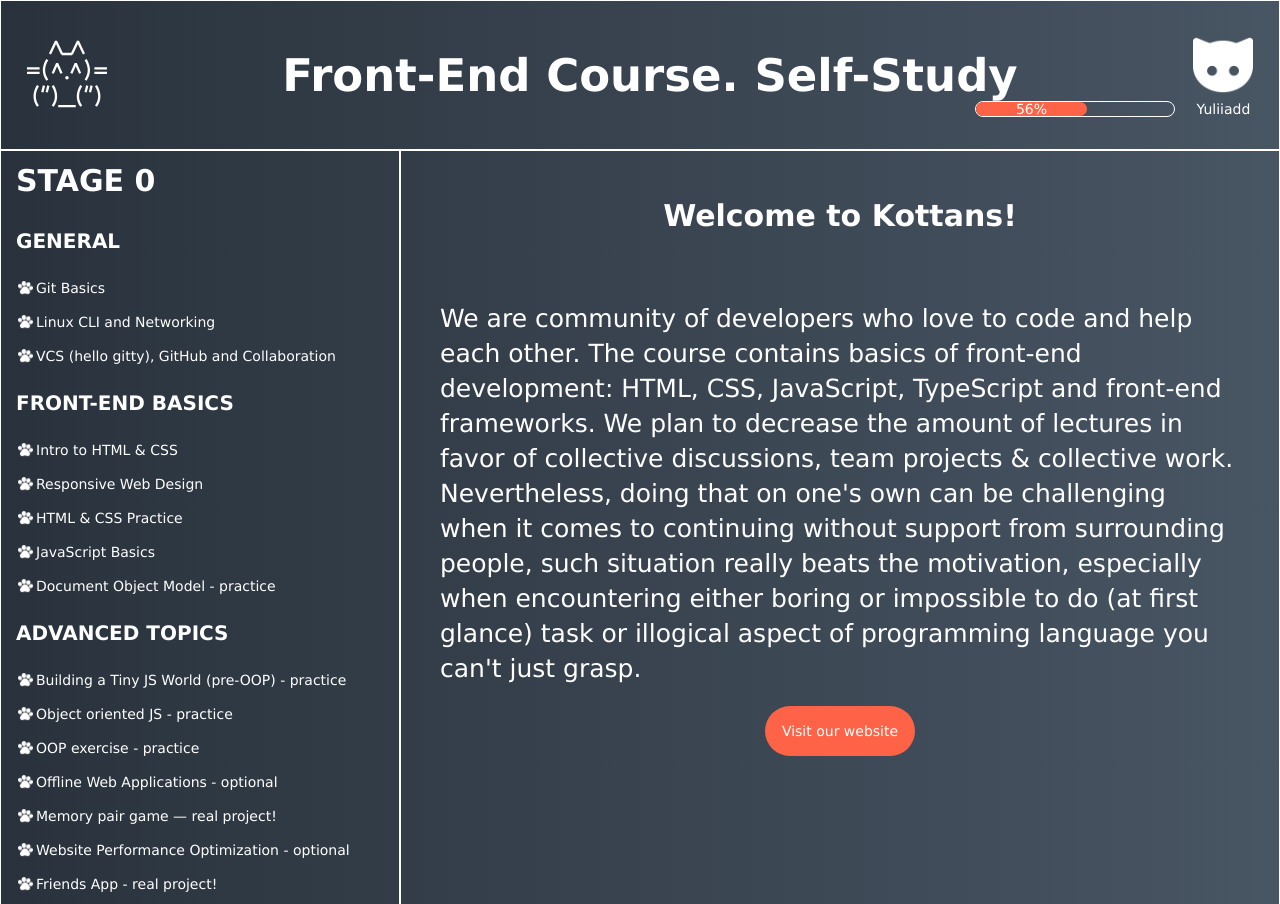
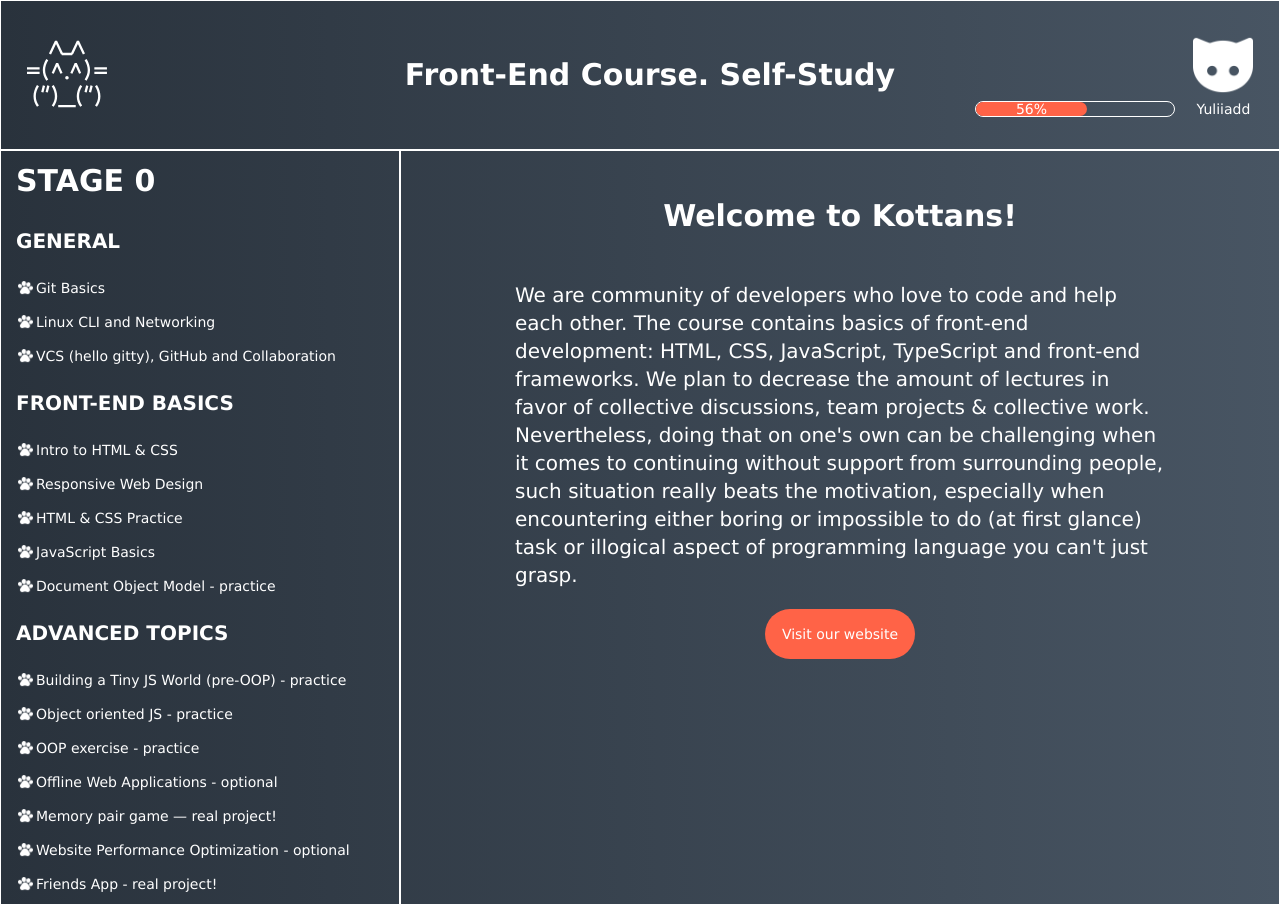
Before and after one commit to Yuliiadd/kottans-DOM, a plain HTML site: page index.html in a window 1280 px wide. Shown: the top 904 px of the page. Drawn offline with Linux system fonts and the light colour scheme.

Commit message:
refactor: fixed font-size

```diff
--- a/style.css
+++ b/style.css
@@ -61,7 +61,7 @@ ul li{list-style: none;}
 
 }
 .title {
-	font-size: 45px;
+	font-size: 30px;
 }
 
 .logo {
@@ -178,7 +178,7 @@ ul li{list-style: none;}
 	display: grid;
 	justify-items: center;
 	row-gap: 20px;
-	grid-template-rows: 100px 1fr 1fr 50px;
+	grid-template-rows: 80px 1fr 1fr 50px;
 	padding: 30px;
 }
 
@@ -188,9 +188,9 @@ ul li{list-style: none;}
 }
 
 .description {
-	max-width: 800px;
-	font-size: 25px;
-	line-height: 2.5rem;
+	max-width: 650px;
+	font-size: 20px;
+	line-height: 2rem;
 }
 
 .btn {
@@ -218,8 +218,8 @@ ul li{list-style: none;}
 }
 
 .task__item {
-	font-size: 25px;
-	line-height: 2.5rem;
+	font-size: 18px;
+	line-height: 1.8rem;
 }
 
 label {
```
